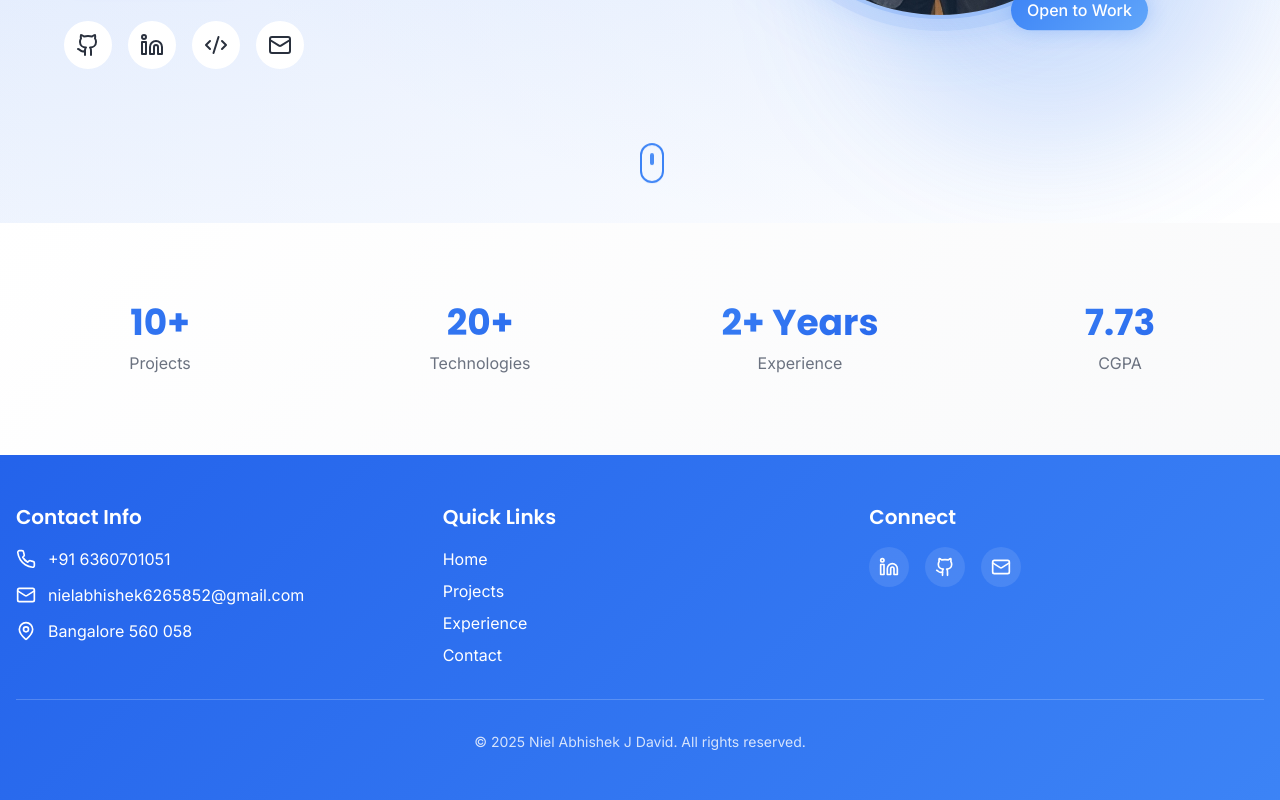
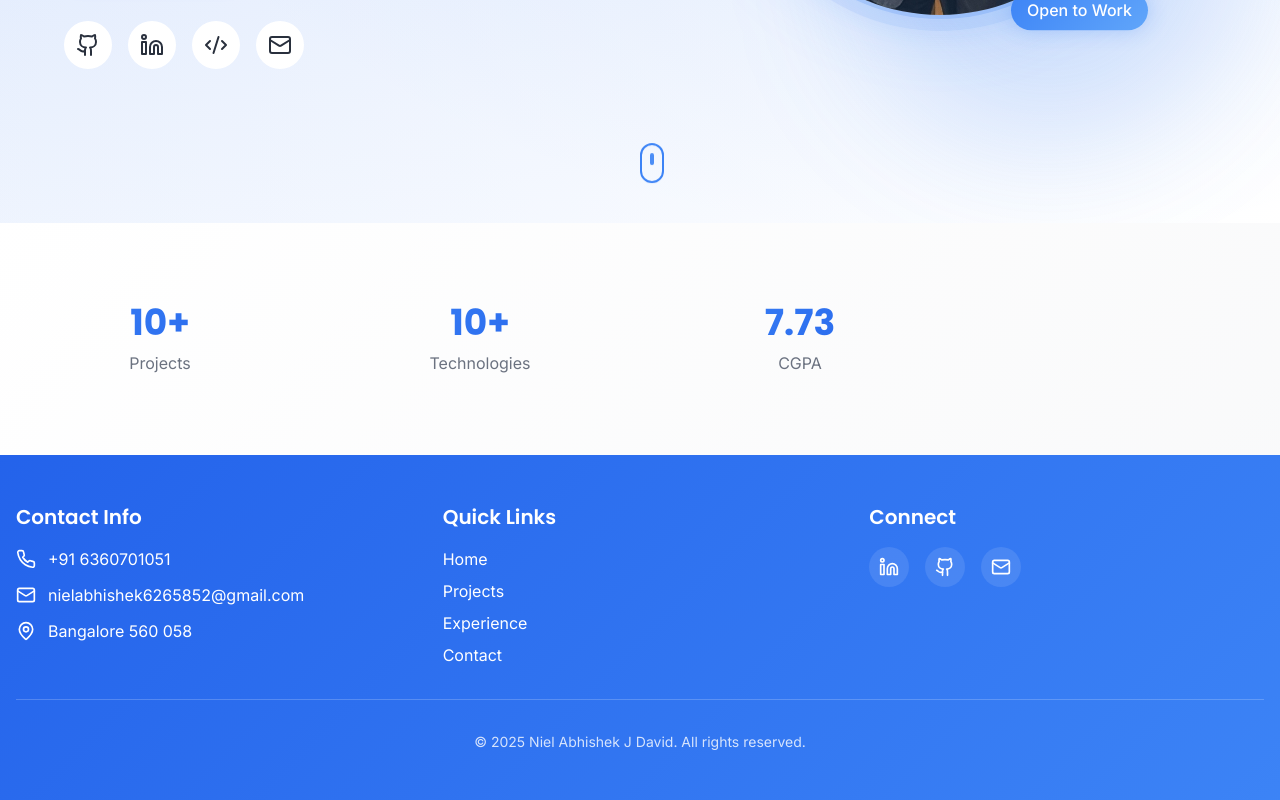
Before and after one commit to Nieldave/NielDave360, a React (Vite) app: page / in a window 1280 px wide. Shown: the part 657-1457 px from the top of the page. Built offline with nearby package versions, Linux system fonts and the light colour scheme; the HTML template or start-up script is replaced by a standard one.

Commit message:
Updated Home page

```diff
--- a/src/pages/Home.tsx
+++ b/src/pages/Home.tsx
@@ -154,8 +154,8 @@ const Home = () => {
           <div className="grid grid-cols-2 md:grid-cols-4 gap-8">
             {[
               { label: 'Projects', value: '10+' },
-              { label: 'Technologies', value: '20+' },
-              { label: 'Experience', value: '2+ Years' },
+              { label: 'Technologies', value: '10+' },
+              // { label: 'Experience', value: ' Years' },
               { label: 'CGPA', value: '7.73' },
             ].map((stat, index) => (
               <div
```
